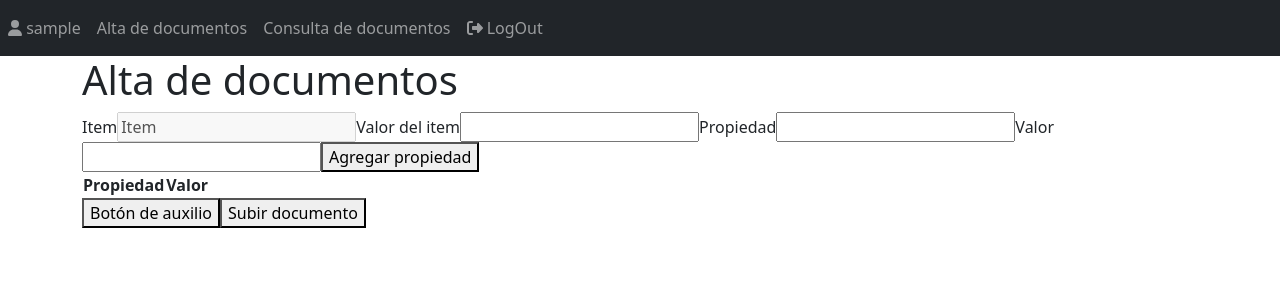
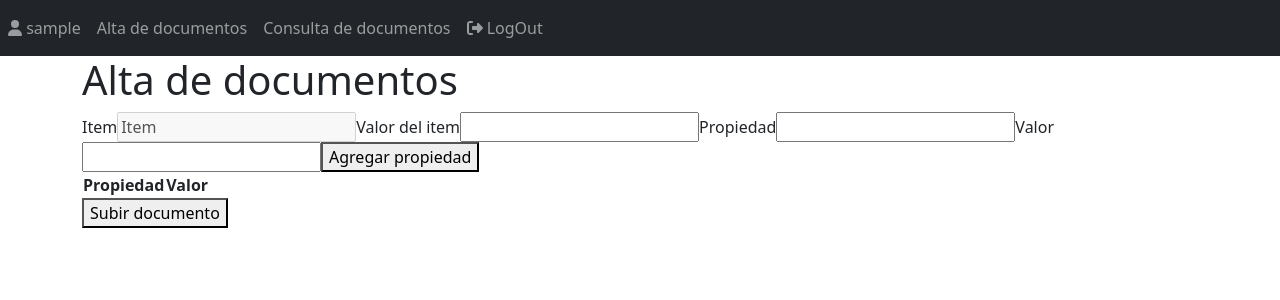
Before and after one commit to saulgame2010/pruebav7FrontEnd, a Vue app: page /pushdocument in a window 1280 px wide. Shown: the top 300 px of the page. Built offline with nearby package versions, Linux system fonts and the light colour scheme; sample sign-in values are in the browser's storage.

Commit message:
Hasta ahora se intentó hacer la petición para el excel, por parte del front creo que todo está bien, hay que verificar el Backend

```diff
--- a/src/components/DocumentProps.vue
+++ b/src/components/DocumentProps.vue
@@ -12,7 +12,6 @@
         </td>
     </tr>
   </table>
-  <button @click="printJson">Botón de auxilio</button>
   <button @click="uploadDocument">Subir documento</button>
 </template>
 
@@ -30,9 +29,6 @@ export default {
     props: {
     },
     methods: {
-        printJson() {
-            console.log(this.doc)
-        },
         deleteProp(key) {
             this.$store.commit('jsonDocument/deleteProp', key)
             this.hasData = Object.keys(this.doc).length > 2 ? false : true
--- a/src/components/ResultsTable.vue
+++ b/src/components/ResultsTable.vue
@@ -9,7 +9,6 @@
         <td>{{ value }}</td>
     </tr>
   </table>
-  <button @click="prueba">VEAMOS QUE PASA</button>
 </template>
 
 <script>
@@ -26,9 +25,6 @@ export default {
         }
     },
     methods: {
-        prueba() {
-            console.log(this.jsonDoc)
-        }
     }
 }
 </script>
--- a/src/pages/ShowSearchingResults.vue
+++ b/src/pages/ShowSearchingResults.vue
@@ -9,7 +9,6 @@
       </div>
     </div>
     <div>
-      <!-- TODO: Agregar el componente que despliega las tablas con los resultados -->
       <ResultsTable
         v-for="(item, index) in docsSearched"
         :key="index"
```
